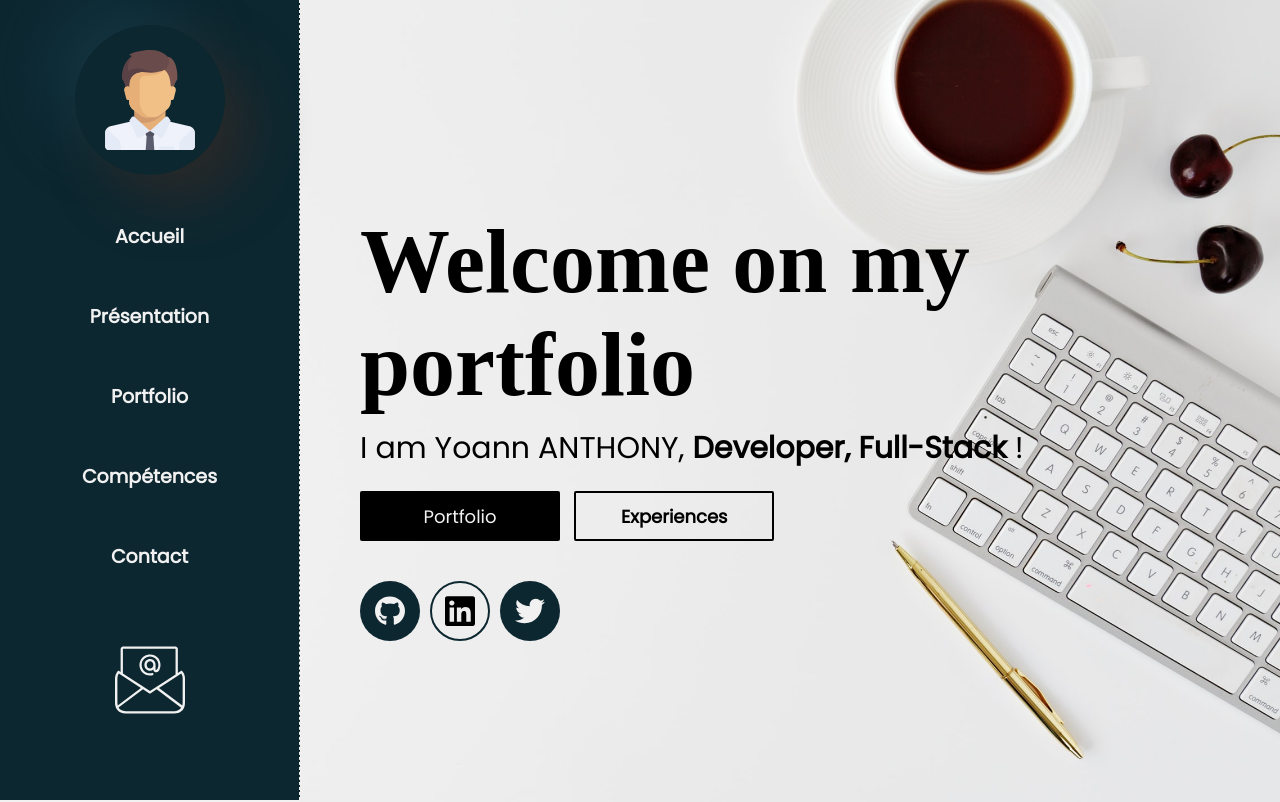
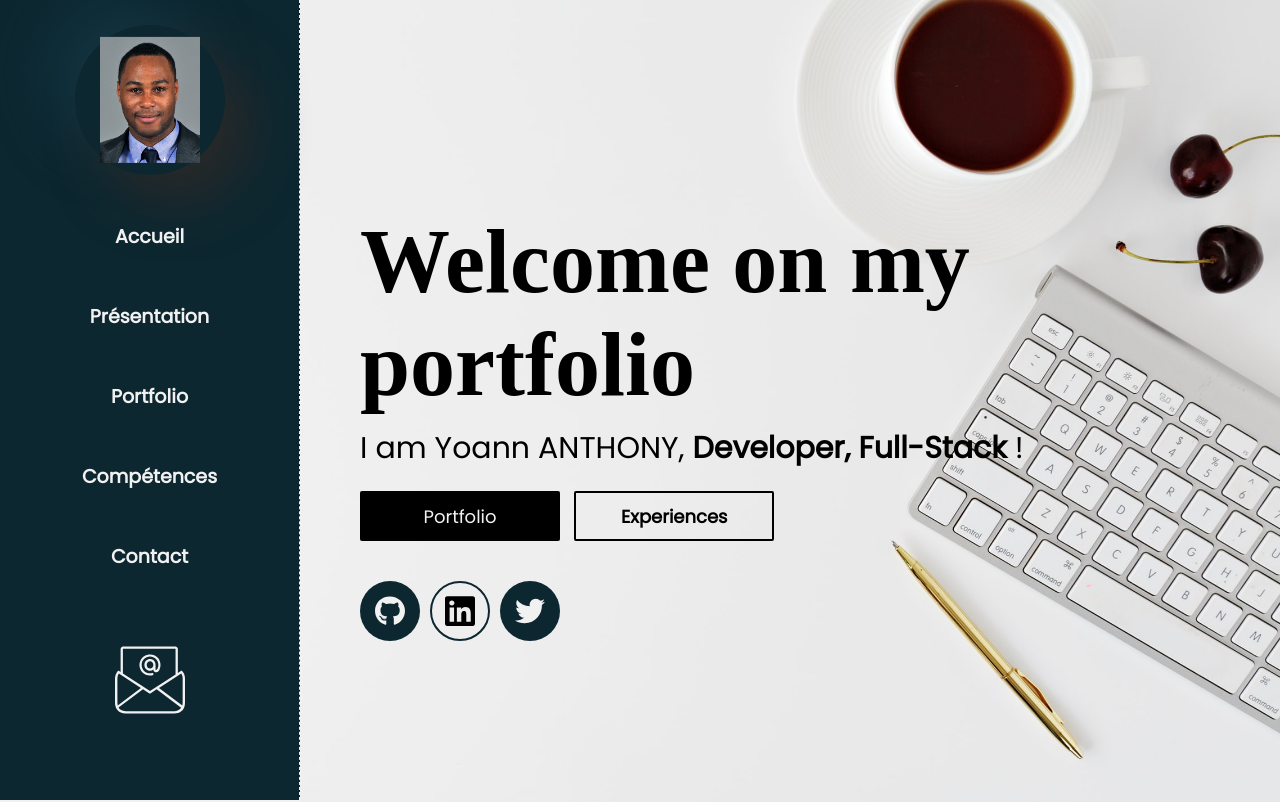
Before and after one commit to Altrngo/altrngo-portfolio, a plain HTML site: page index.html in a window 1280 px wide. Shown: the top 802 px of the page. Drawn offline with nearby package versions, Linux system fonts and the light colour scheme; a script that the page names is missing.

Commit message:
Change picture for testing purpose

```diff
--- a/index.html
+++ b/index.html
@@ -25,7 +25,8 @@
     <nav class="nav-left">
       <div class="blocs-menu">
         <div class="avatar">
-          <img src="ressources/boss.svg" alt="My profile picture" />
+          <!-- <img src="ressources/boss.svg" alt="My profile picture" /> -->
+          <img src="ressources/myavatar.jpg" alt="My profile picture" />
         </div>
       </div>
       <div class="blocs-menu">
```
Also changed, not shown: ressources/myavatar.jpg (added).
